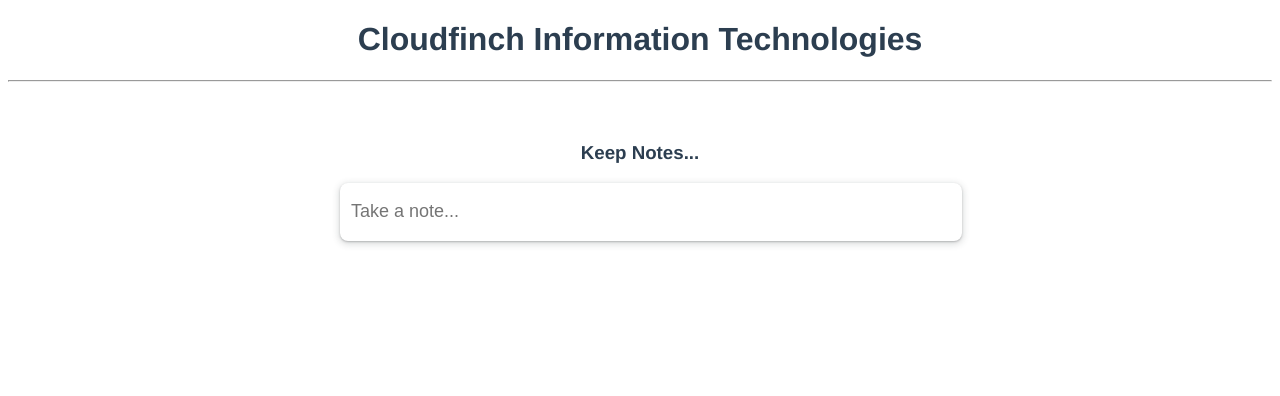
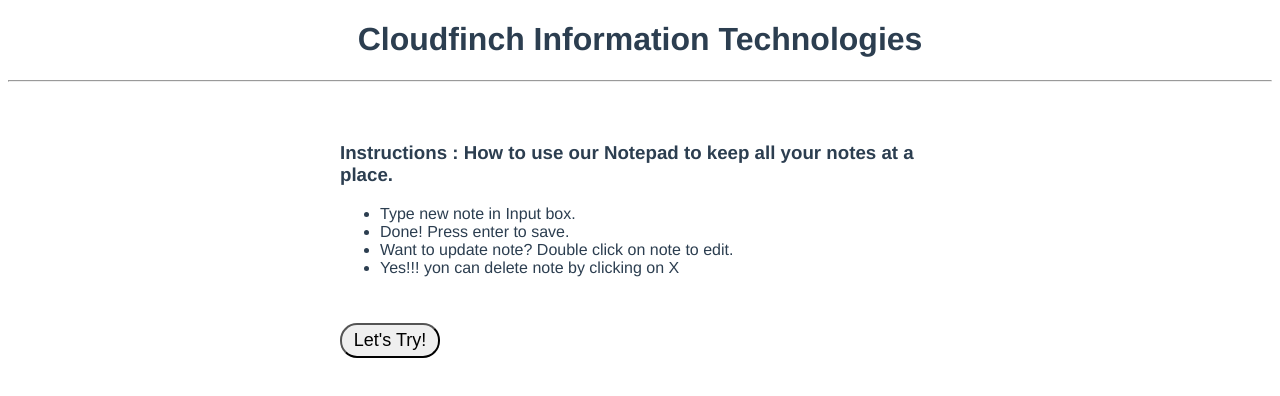
Before and after one commit to ankitsinghwakefit/keep_easy, a Vue app: page / in a window 1280 px wide. Shown: the top 396 px of the page. Built offline with nearby package versions, Linux system fonts and the light colour scheme.

Commit message:
toggle button added

```diff
--- a/src/components/Notes.vue
+++ b/src/components/Notes.vue
@@ -1,5 +1,18 @@
 <template>
   <div class="body">
+    <div class="instruction-screen" v-if="toggle">
+      <h3>
+        Instructions : How to use our Notepad to keep all your notes at a place.
+      </h3>
+      <ul>
+        <li>Type new note in Input box.</li>
+        <li>Done! Press enter to save.</li>
+        <li>Want to update note? Double click on note to edit.</li>
+        <li>Yes!!! yon can delete note by clicking on X</li>
+      </ul>
+      <button @click="toggleScreen" class="btn">Let's Try!</button>
+    </div>
+    <div v-if="!toggle" class="Notepad">
       <h3>Keep Notes...</h3>
       <input
         placeholder="Take a note..."
@@ -29,6 +42,7 @@
         </div>
       </div>
     </div>
+  </div>
 </template>
 
 <script>
@@ -36,6 +50,7 @@
   name: "Notes",
   data() {
     return {
+      toggle: true,
       newNote: "",
       allNotes: [],
     };
@@ -56,6 +71,9 @@
     },
     doneEdit(newData) {
       newData.edit = false;
+    },
+    toggleScreen() {
+      this.toggle = false;
     },
   },
 };
@@ -129,4 +147,17 @@
   font-weight: 400;
   line-height: 1.25rem;
 }
+.Instruction {
+  margin-top: 300px;
+}
+.instruction-screen {
+  text-align: left;
+}
+.btn {
+  margin-top: 30px;
+  width: 100px;
+  height: 35px;
+  font-size: 18px;
+  border-radius: 17px;
+}
 </style>
```
Lines whose indentation alone changed are shown as unchanged.
